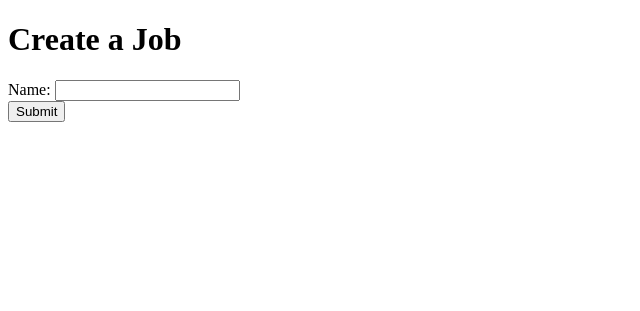
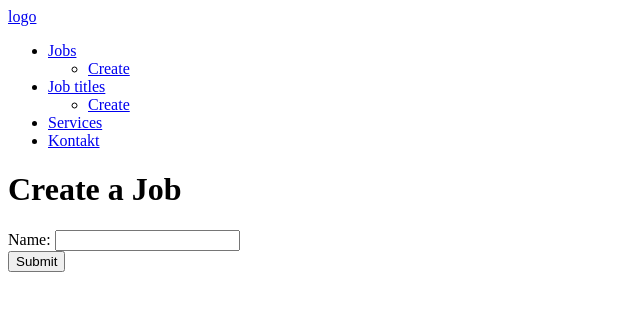
Before and after one commit to justusdecker/Application-Manager, a Flask app: page /job_titles/create in a window 1280 px wide. Shown: the top 311 px of the page, without its empty margins (0-640 px from the left). Run offline with Flask 3, Linux system fonts and the light colour scheme; tables that the repository leaves empty hold one stand-in row (values such as "Sample post").

Commit message:
add navbar

```diff
--- a/src/backend/templates/default.html
+++ b/src/backend/templates/default.html
@@ -7,7 +7,32 @@
     <link rel="stylesheet" href="{{ url_for('static', filename='styles.css') }}">
 </head>
 <body>
-    <h1>{% block header %}{% endblock %}</h1>
-    {% block content %}{% endblock %}
+    <nav class="navbar">
+        <div class="logo">
+            <a href="/">logo</a>
+        </div>
+        <ul class="nav-links">
+            <li>
+                <a href="/jobs">Jobs</a>
+                <ul>
+                <li><a href="/jobs/create">Create</a></li>
+                </ul>
+            </li>
+
+            <li>
+                <a href="/job_titles">Job titles</a>
+                <ul>
+                <li><a href="/job_titles/create">Create</a></li>
+                </ul>
+            </li>
+            <li><a href="/services">Services</a></li>
+            <li><a href="/contact">Kontakt</a></li>
+        </ul>
+    </nav>
+
+    <div class="container">
+        <h1>{% block header %}{% endblock %}</h1>
+        {% block content %}{% endblock %}
+    </div>
 </body>
 </html>
```
